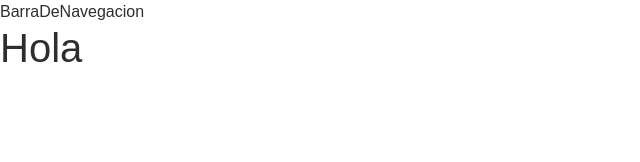
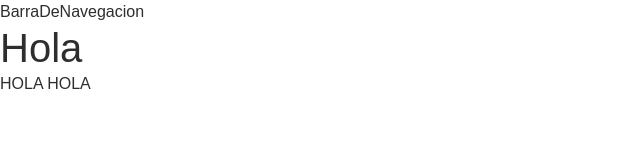
Before and after one commit to evoldevargentina/ecommerce-Frontend-team1-2023, a React (Vite) app: page / in a window 1280 px wide. Shown: the top 162 px of the page, without its empty margins (0-640 px from the left). Built offline with nearby package versions, Linux system fonts and the light colour scheme.

Commit message:
Agrego Parrafo

```diff
--- a/src/Pages/Home/Home.jsx
+++ b/src/Pages/Home/Home.jsx
@@ -5,6 +5,7 @@ function Home() {
     return (
     <>
         <h1>Hola</h1>
+        <p>HOLA HOLA</p>
     </>
     )
 }
```
